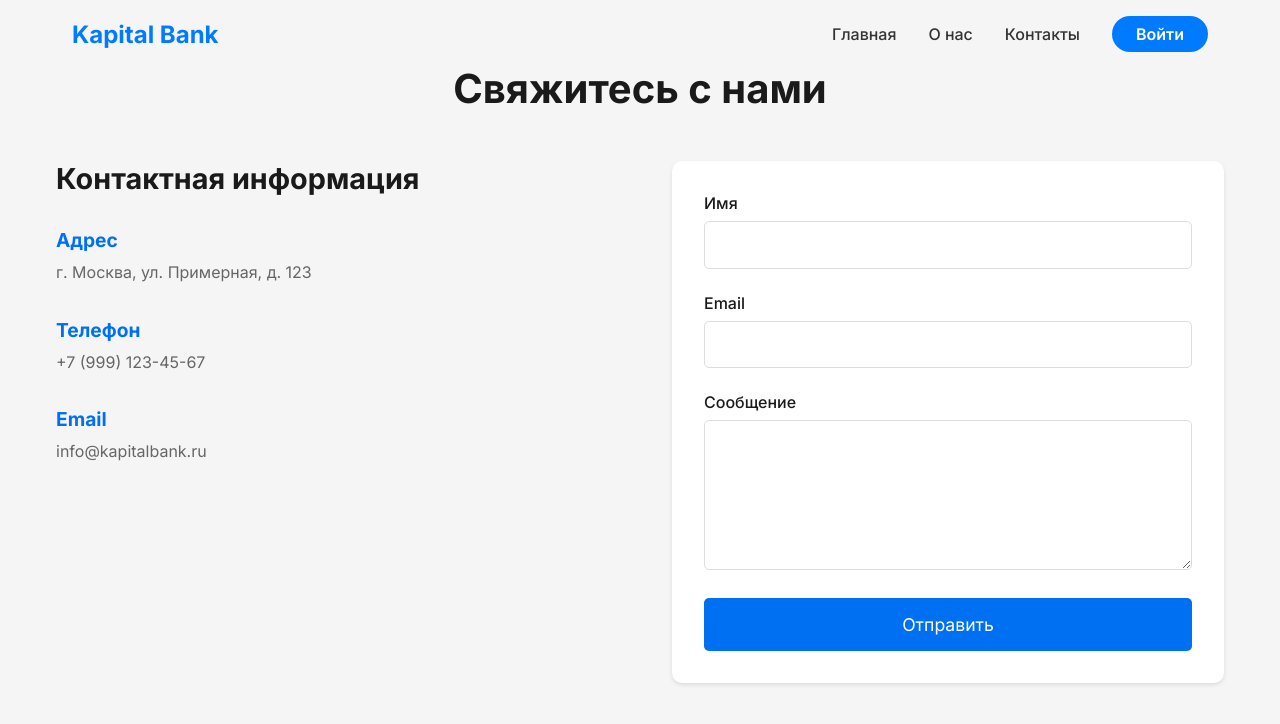
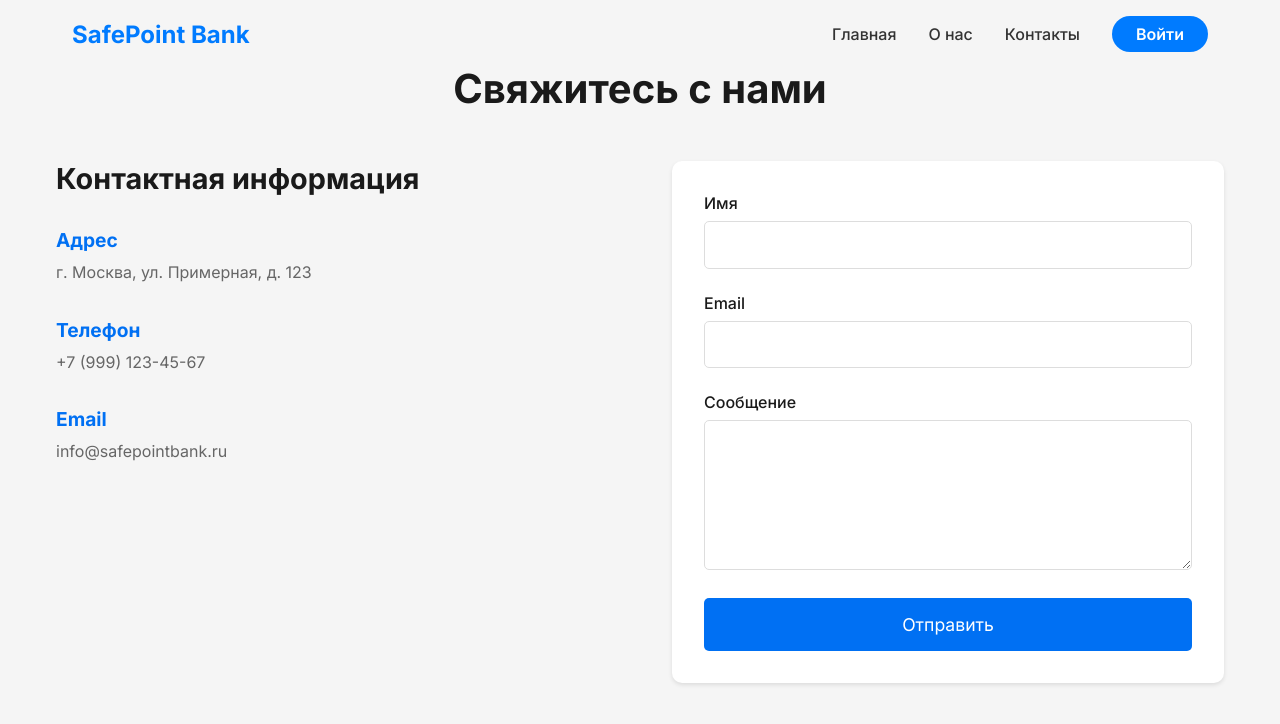
Before and after one commit to RamizMatlabov/Second-Project, a Next.js app: page /contact in a window 1280 px wide. Shown: the top 724 px of the page. Built offline with nearby package versions, Linux system fonts and the light colour scheme.

Commit message:
chore: rename project from kapital-bank to safepoint-bank
Update all references to the old brand name including package.json, page titles, component text, email addresses, and generated build files to reflect the new project identity.

```diff
--- a/app/about/page.jsx
+++ b/app/about/page.jsx
@@ -12,7 +12,7 @@ export default function About() {
           animate={{ opacity: 1, y: 0 }}
           transition={{ duration: 0.8 }}
         >
-          <h1>О Kapital Bank</h1>
+          <h1>О SafePoint Bank</h1>
           <p>Ваш надежный финансовый партнер с 1995 года</p>
         </motion.div>
       </section>
@@ -28,7 +28,7 @@ export default function About() {
             >
               <div className={styles.year}>1995</div>
               <h3>Основание банка</h3>
-              <p>Kapital Bank был основан с целью предоставления качественных банковских услуг</p>
+              <p>SafePoint Bank был основан с целью предоставления качественных банковских услуг</p>
             </motion.div>
 
             <motion.div
--- a/app/components/Footer/Footer.jsx
+++ b/app/components/Footer/Footer.jsx
@@ -8,13 +8,13 @@ const Footer = () => {
       <div className={styles.container}>
         <div className={styles.content}>
           <div className={styles.section}>
-            <h3>Kapital Bank</h3>
+            <h3>SafePoint Bank</h3>
             <p>Ваш надежный финансовый партнер</p>
           </div>
           <div className={styles.section}>
             <h4>Контакты</h4>
             <p>Телефон: +7 (999) 123-45-67</p>
-            <p>Email: info@kapitalbank.ru</p>
+            <p>Email: info@safepointbank.ru</p>
           </div>
           <div className={styles.section}>
             <h4>Адрес</h4>
@@ -22,7 +22,7 @@ const Footer = () => {
           </div>
         </div>
         <div className={styles.bottom}>
-          <p>&copy; 2024 Kapital Bank. Все права защищены.</p>
+          <p>&copy; 2024 SafePoint Bank. Все права защищены.</p>
         </div>
       </div>
     </footer>
--- a/app/components/Header/Header.jsx
+++ b/app/components/Header/Header.jsx
@@ -19,7 +19,7 @@ const Header = () => {
     <header className={styles.header}>
       <div className={styles.container}>
         <Link href="/" className={styles.logo}>
-          Kapital Bank
+          SafePoint Bank
         </Link>
         <nav className={styles.nav}>
           <Link href="/" className={styles.link}>
--- a/app/components/Navigation.jsx
+++ b/app/components/Navigation.jsx
@@ -29,7 +29,7 @@ export default function Navigation() {
     <nav className={`${styles.nav} ${isScrolled ? styles.scrolled : ''}`}>
       <div className={styles.container}>
         <Link href="/" className={styles.logo}>
-          Kapital Bank
+          SafePoint Bank
         </Link>
 
         <button
--- a/app/contact/page.jsx
+++ b/app/contact/page.jsx
@@ -43,7 +43,7 @@ export default function Contact() {
                 </div>
                 <div className={styles.item}>
                   <h3 className={styles.itemTitle}>Email</h3>
-                  <p className={styles.itemText}>info@kapitalbank.ru</p>
+                  <p className={styles.itemText}>info@safepointbank.ru</p>
                 </div>
               </div>
             </div>
--- a/app/contacts/page.jsx
+++ b/app/contacts/page.jsx
@@ -38,7 +38,7 @@ export default function Contacts() {
             >
               <div className={styles.infoIcon}>✉️</div>
               <h3>Email</h3>
-              <p>info@kapitalbank.ru</p>
+              <p>info@safepointbank.ru</p>
               <p>Ответим в течение 24 часов</p>
             </motion.div>
 
--- a/app/layout.jsx
+++ b/app/layout.jsx
@@ -5,7 +5,7 @@ import Navigation from './components/Navigation';
 const inter = Inter({ subsets: ['latin', 'cyrillic'] });
 
 export const metadata = {
-  title: 'Kapital Bank',
+  title: 'SafePoint Bank',
   description: 'Ваш надежный финансовый партнер',
 };
 
--- a/app/page.jsx
+++ b/app/page.jsx
@@ -13,7 +13,7 @@ export default function Home() {
           animate={{ opacity: 1, y: 0 }}
           transition={{ duration: 0.8 }}
         >
-          <h1>Kapital Bank</h1>
+          <h1>SafePoint Bank</h1>
           <p>Ваш надежный финансовый партнер</p>
           <div className={styles.heroButtons}>
             <button className={styles.primaryButton}>Начать сейчас</button>
--- a/package.json
+++ b/package.json
@@ -1,5 +1,5 @@
 {
-  "name": "kapital-bank",
+  "name": "safepoint-bank",
   "version": "0.1.0",
   "private": true,
   "scripts": {
```
